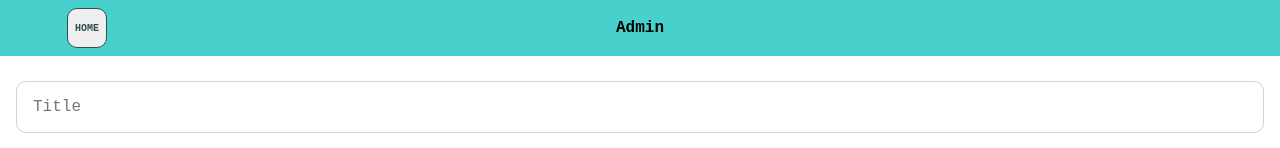
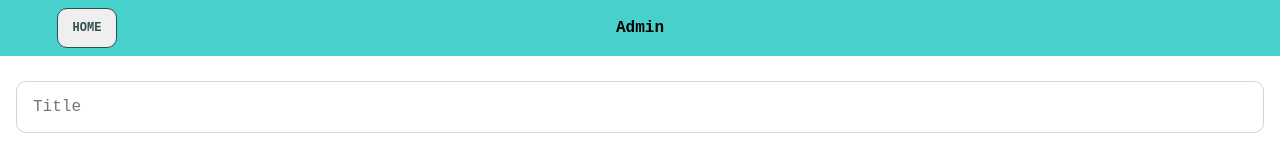
Before and after one commit to Ihor-Holovko/angular-ivy-wrypw9, an Angular app: page /admin in a window 1280 px wide. Shown: the top 148 px of the page. Built offline with nearby package versions, Linux system fonts and the light colour scheme.

Commit message:
fix font

```diff
--- a/src/styles.css
+++ b/src/styles.css
@@ -54,10 +54,10 @@ body {
     text-align: center;
     align-items: center;
     justify-content: center;
-    width: 40px;
+    width: 60px;
     height: 40px;
     font-weight: bold;
-    font-size: 10;
+    font-size: 12;
     text-transform: uppercase;
     color: darkslategrey;
 }
```
